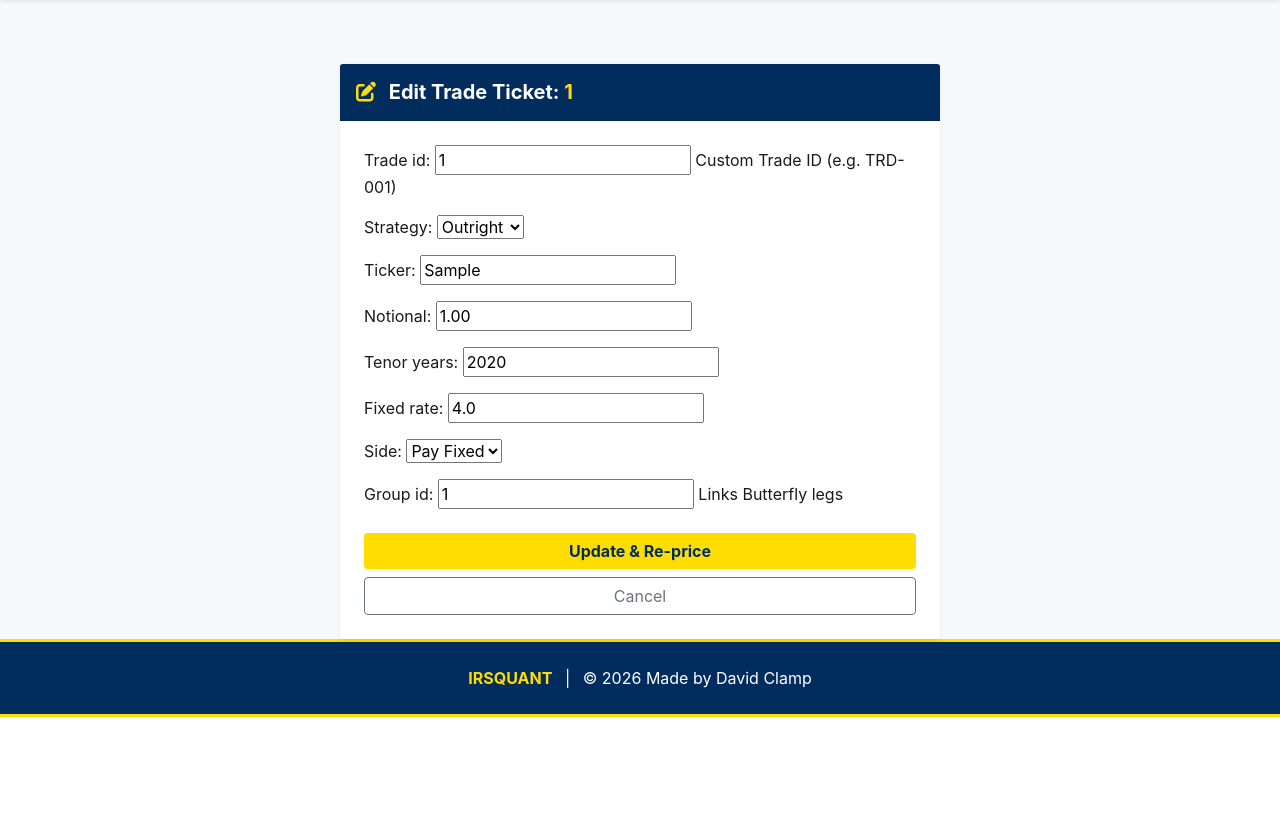
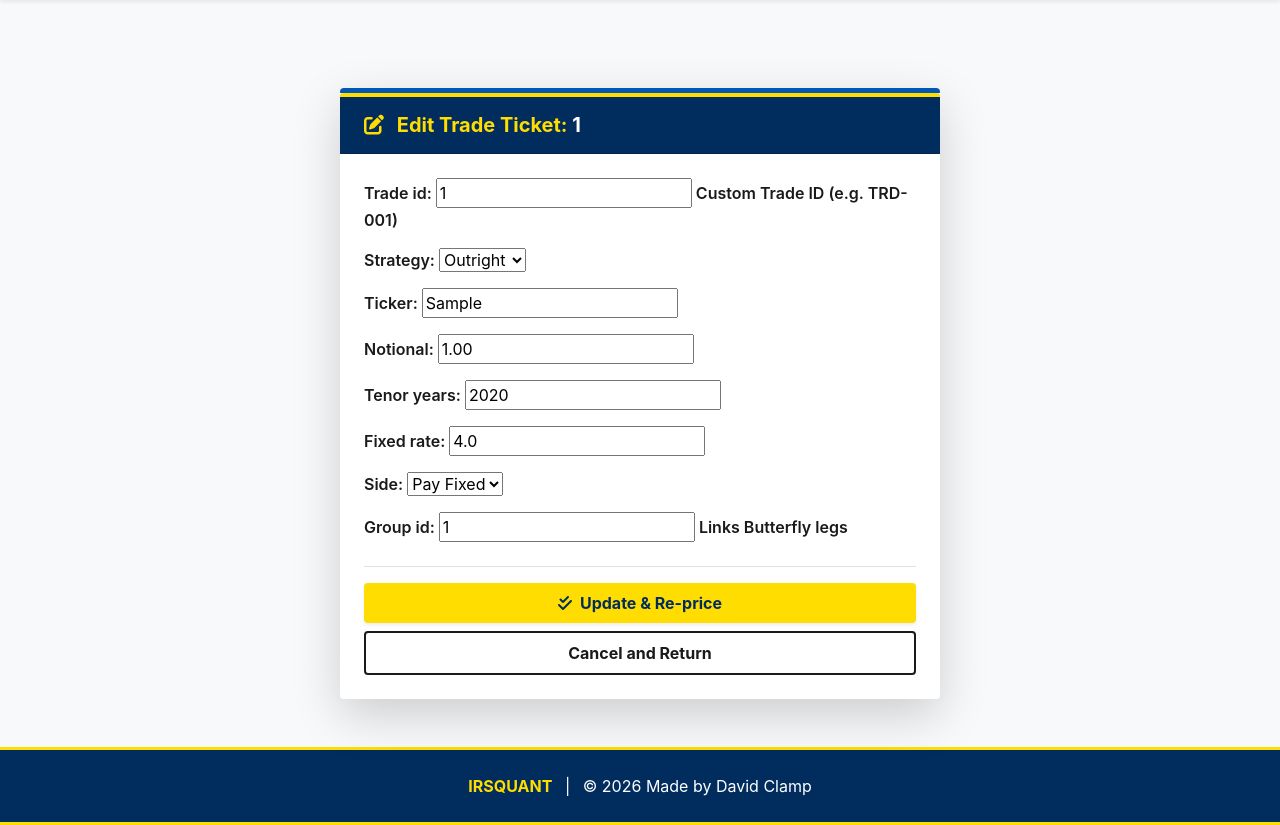
Before and after one commit to DavidClamp/project-swaps, a Django app: page /edit-trade/1/ in a window 1280 px wide. Shown: the part 102-927 px from the top of the page. Before the commit the page ends 819 px from the top, so only its background shows below. Run offline with Django 4.2, Linux system fonts and the light colour scheme; a user stored in the database is signed in; tables that the repository leaves empty hold one stand-in row (values such as "Sample post"); some libraries are stand-ins or nearby versions.

Commit message:
Clean up css

```diff
--- a/workspace/templates/workspace/edit_trade.html
+++ b/workspace/templates/workspace/edit_trade.html
@@ -1,24 +1,40 @@
 {% extends 'base.html' %}
+{# Django template inheritance from central layout #}
+
 {% block content %}
-<div class="container mt-5">
-    <!-- Blue top border added -->
-    <div class="card shadow-sm border-0 mx-auto" style="max-width: 600px; border-top: 4px solid var(--ua-blue);">
-        <div class="card-header py-3" style="background-color: var(--ua-navy); color: white;">
-            <h5 class="mb-0 fw-bold">
-                <i class="fa-solid fa-pen-to-square me-2" style="color: var(--ua-gold);"></i>
-                Edit Trade Ticket: <span style="color: var(--ua-gold);">{{ trade.trade_id }}</span>
-            </h5>
+<div class="container py-5 mt-4">
+    <!-- 1. Main Card:  -->
+    <div class="card shadow-lg border-0 mx-auto card-edit-trade">
+
+        <!-- 2. Header:  -->
+        <div class="card-header py-3 card-access-dark">
+            <h1 class="h5 mb-0 fw-bold text-ua-gold">
+                {# Accessibility: H1 for SEO/Audit, styled as H5 for visual hierarchy #}
+                <i class="fa-solid fa-pen-to-square me-2"></i>
+                Edit Trade Ticket: <span class="text-white">{{ trade.trade_id }}</span>
+            </h1>
         </div>
+
         <div class="card-body p-4">
             <form method="POST">
-                {% csrf_token %}
-                {{ form.as_p }}
-                <div class="d-grid gap-2 mt-4">
-                    <button type="submit" class="btn fw-bold shadow-sm"
-                            style="background-color: var(--ua-gold); color: var(--ua-navy); border: none;">
-                        Update & Re-price
+                {% csrf_token %} {# Security: Cross-Site Request Forgery protection #}
+
+                <!-- 3. Form Wrapper:  -->
+                <div class="trade-form-labels">
+                    {{ form.as_p }}
+                </div>
+
+                <!-- 4. Action Row:  -->
+                <div class="d-grid gap-2 mt-4 pt-3 border-top">
+                    <!-- Primary Action: -->
+                    <button type="submit" class="btn btn-ua-gold fw-bold py-2 shadow-sm">
+                        <i class="fa-solid fa-check-double me-2"></i>Update & Re-price
                     </button>
-                    <a href="{% url 'blotter' %}" class="btn btn-outline-secondary">Cancel</a>
+
+                    <!-- Secondary Action:  -->
+                    <a href="{% url 'blotter' %}" class="btn btn-outline-dark fw-bold py-2">
+                        Cancel and Return
+                    </a>
                 </div>
             </form>
         </div>
```
